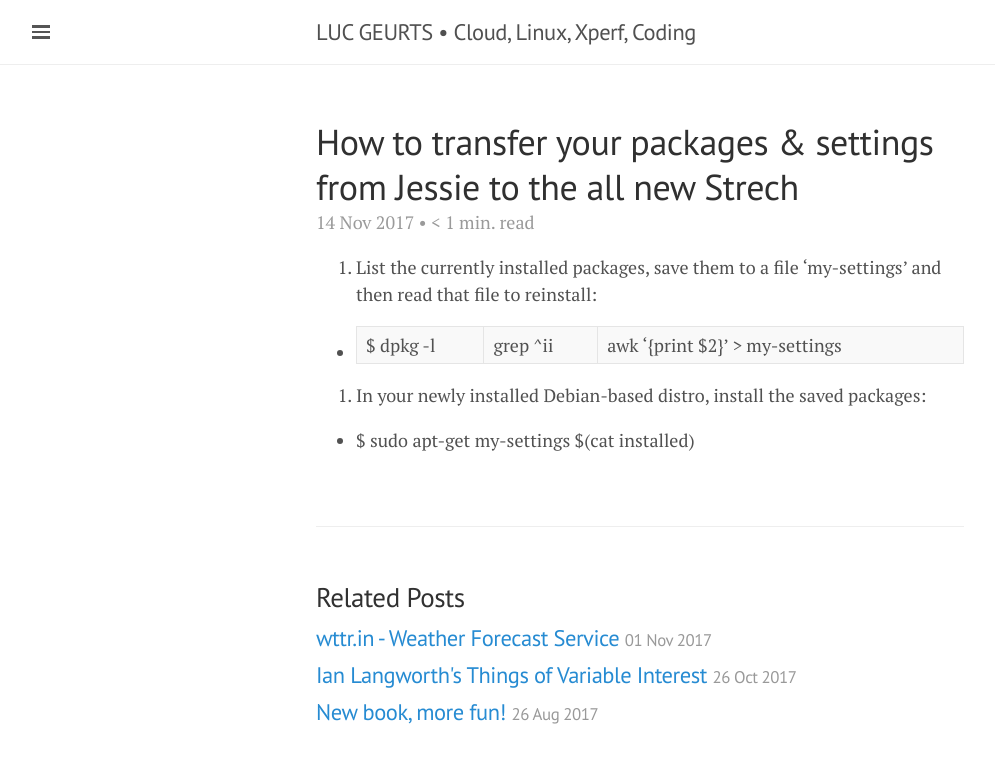
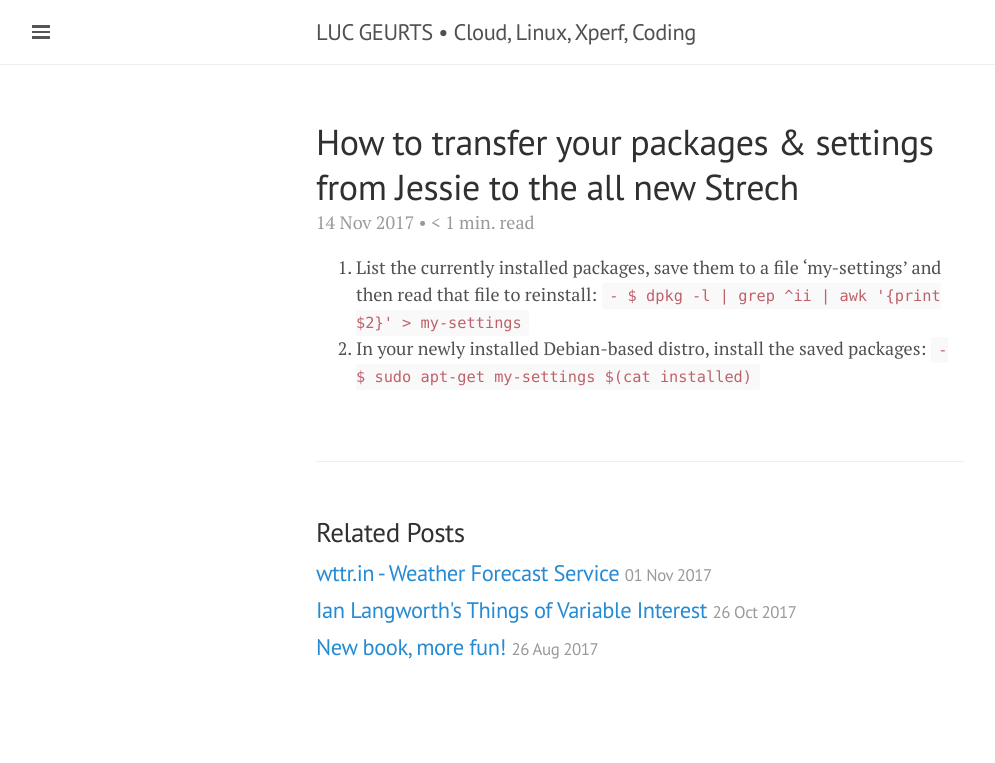
Before and after one commit to lgeurts/lgeurts.github.io, a Jekyll site: the page built from _posts/2017-11-14-transfer-packages-and-settings-from-jessie-to-stretch.md, in a window 1280 px wide. Shown: the top 763 px of the page, without its empty margins (0-995 px from the left). Built offline with Jekyll 4.4.1, drawn with Linux system fonts in a browser that asks for light colours; nearby versions of some CDN libraries; comment, search, counter and statistics services are not loaded.

Commit message:
Update 2017-11-14-transfer-packages-and-settings-from-jessie-to-stretch.md

````diff
--- a/_posts/2017-11-14-transfer-packages-and-settings-from-jessie-to-stretch.md
+++ b/_posts/2017-11-14-transfer-packages-and-settings-from-jessie-to-stretch.md
@@ -8,9 +8,6 @@ tags: [  ]
 ---
 
 1. List the currently installed packages, save them to a file 'my-settings' and then read that file to reinstall:
-
-- $ dpkg -l | grep ^ii | awk '{print $2}' > my-settings
-
+```- $ dpkg -l | grep ^ii | awk '{print $2}' > my-settings```
 2. In your newly installed Debian-based distro, install the saved packages:
-
-- $ sudo apt-get my-settings $(cat installed)
+```- $ sudo apt-get my-settings $(cat installed)```
````
